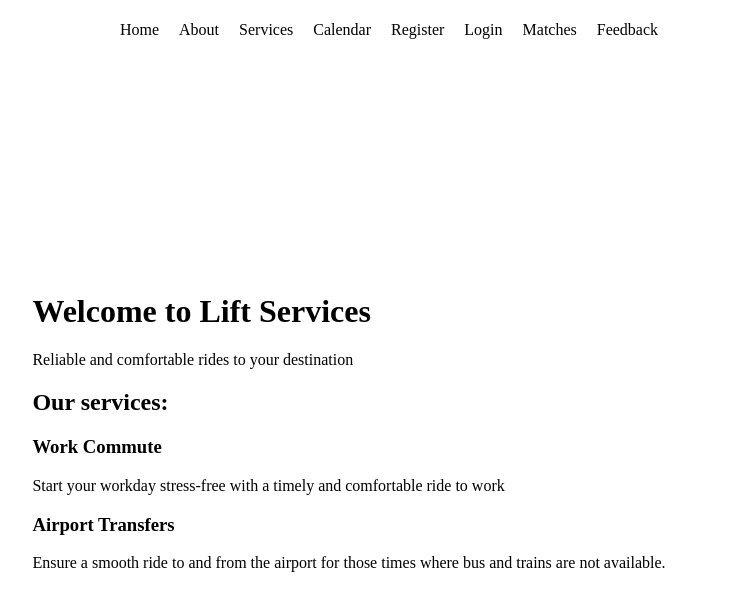
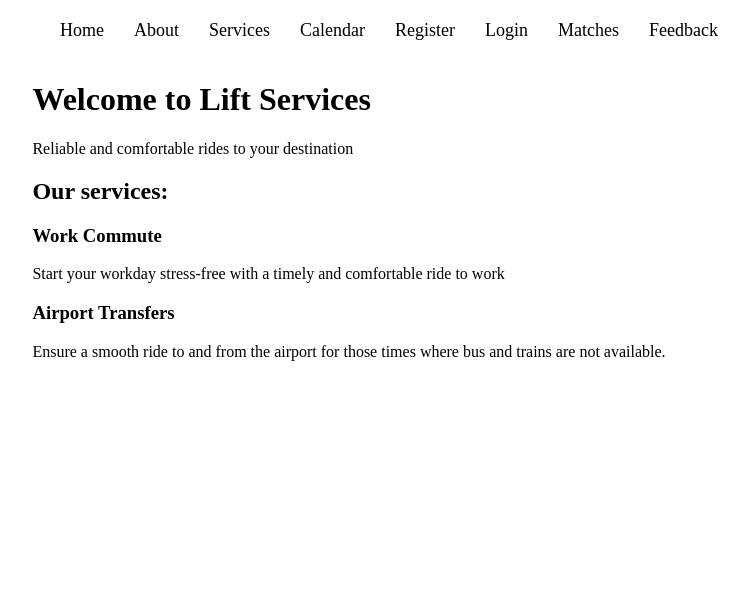
Before and after one commit to nathansolfan/app, a React (Create React App) app: page / in a window 1280 px wide. Shown: the top 606 px of the page, without its empty margins (291-1040 px from the left). Built offline with nearby package versions, Linux system fonts and the light colour scheme.

Commit message:
index.css improved - added var()s

```diff
--- a/src/index.css
+++ b/src/index.css
@@ -2,14 +2,22 @@
 :root {
   /* Existing variables */
   --navbar-height: 60px; /* Adjust based on your design */
+  --font-size-base: 16px; /* Base font size */
+  --font-size-large: 18px; /* Larger font size for navigation links */
+  --navbar-link-spacing: 15px; /* Spacing between navbar links */
+  --navbar-padding: 0 20px; /* Horizontal padding for navbar */
+  --link-hover-effect: underline; /* Hover effect for links */
 }
 
 /* Base Styles */
 body, html {
   height: 100%;
+  margin: 0;
+  padding: 0;
   display: flex;
   justify-content: center;
   align-items: center;
+  font-size: var(--font-size-base);
 }
 
 .App {
@@ -29,48 +37,49 @@ body, html {
   display: flex;
   justify-content: space-between;
   align-items: center;
-  padding: 0 20px;
+  padding: var(--navbar-padding);
 }
 
 .navbar-brand {
-  /* Styles for your brand/logo */
+  font-size: var(--font-size-large); /* Larger font for brand/logo */
+  font-weight: bold; /* Make the brand/logo text bold */
 }
 
 .navbar-user-info {
-  /* Styles for user info section */
+  font-size: var(--font-size-base); /* Standard font size for user info */
 }
 
 .nav-links {
   list-style: none;
   display: flex;
+  font-size: var(--font-size-large); /* Larger font for navigation links */
 }
 
 .nav-links li {
-  margin: 0 10px; /* Adjust spacing between links */
+  margin: 0 var(--navbar-link-spacing); /* Adjust spacing between links */
 }
 
 .nav-links a {
   text-decoration: none;
   color: var(--text-inverse);
-  transition: color 0.3s ease;
+  transition: all 0.3s ease; /* Smooth transition for hover effects */
 }
 
 .nav-links a:hover {
   color: var(--hover-text);
+  text-decoration: var(--link-hover-effect); /* Hover effect for links */
 }
 
 .btn-logout {
-  /* Styles for logout button */
-  margin-left: 20px; /* Adjust spacing */
+  padding: 5px 10px; /* Padding for logout button */
+  background-color: var(--primary-color); /* Use primary color for button */
+  color: var(--text-inverse);
+  border: none;
+  border-radius: var(--border-radius);
   cursor: pointer;
+  transition: background-color 0.3s ease;
 }
 
-/* Centering Page Content */
-.main-content {
-  flex-grow: 1;
-  width: 100%; /* Adjust width as needed */
-  display: flex;
-  justify-content: center;
-  align-items: center;
-  flex-direction: column;
+.btn-logout:hover {
+  background-color: var(--hover-primary); /* Darken the button on hover */
 }
```
